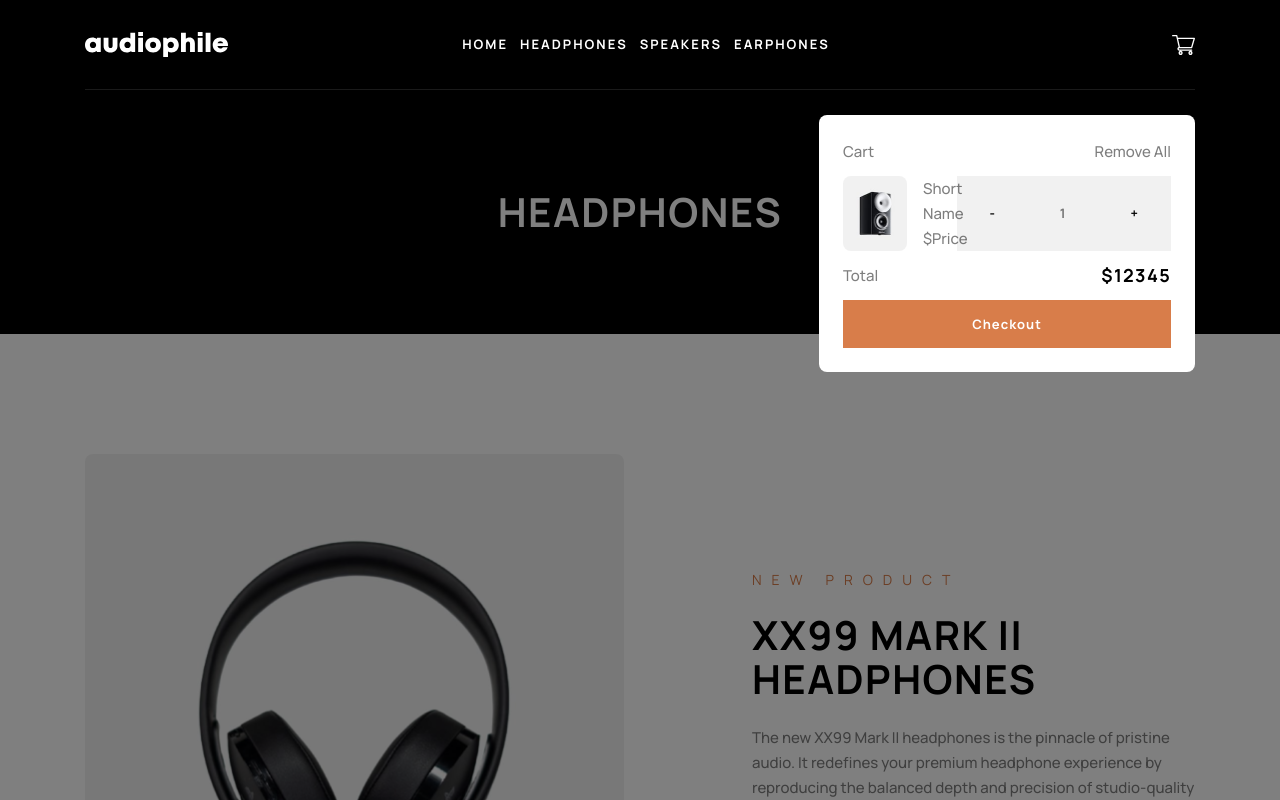
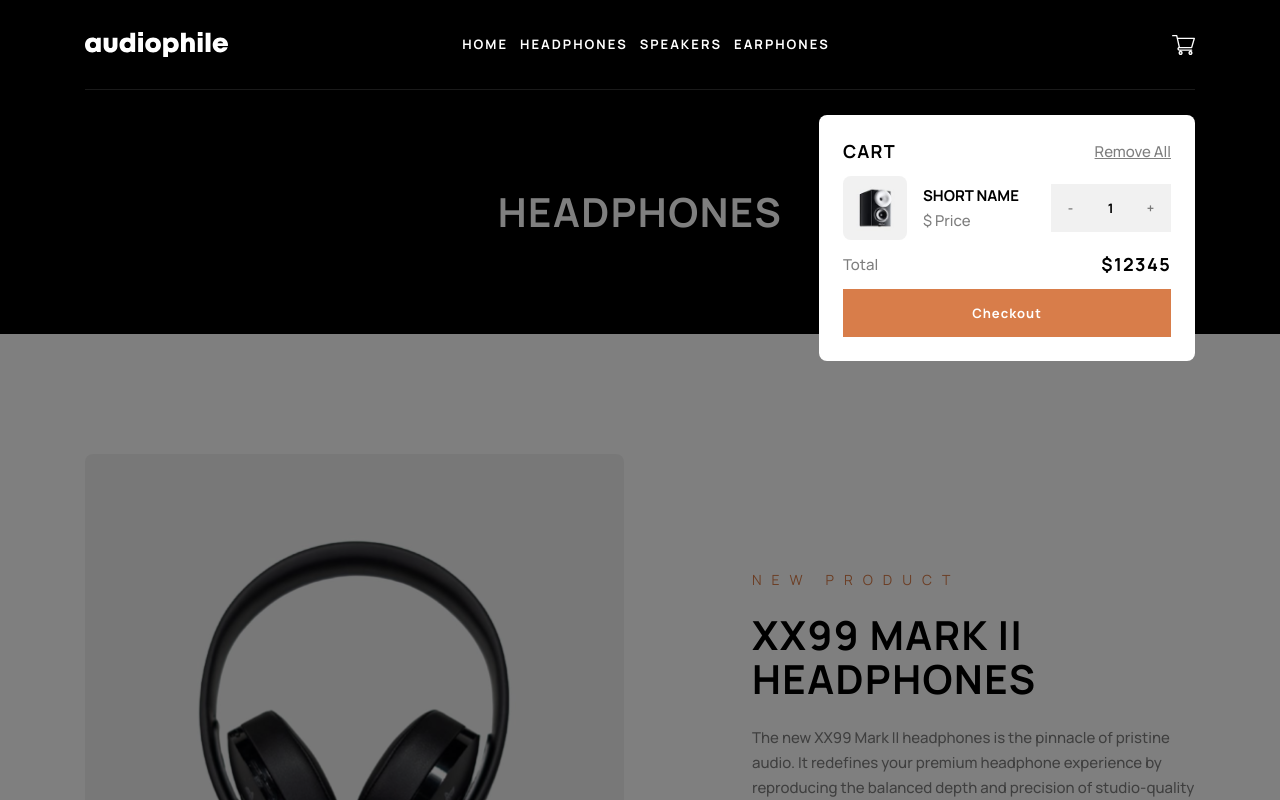
Before and after one commit to scottmotion/audiophile-ecommerce, a React (Vite) app: page /audiophile-ecommerce/headphones in a window 1280 px wide. Both pictures are taken after a click on the button 1183 px from the left and 44 px from the top of the page. Shown: the top 800 px of the page. Built offline with nearby package versions, Linux system fonts and the light colour scheme.

Commit message:
Update CartModal.tsx

```diff
--- a/src/Components/CartModal.tsx
+++ b/src/Components/CartModal.tsx
@@ -17,32 +17,36 @@ export default function CartModal({ setShowCart }: CartModalProps) {
         className="absolute right-0 top-20 z-40 flex max-h-[calc(100vh-8rem)] w-full max-w-[calc(100vw-3rem)] flex-col justify-start gap-3 overflow-y-auto rounded-lg bg-white p-6 md:max-w-[23.5rem]"
       >
         <div className="flex flex-row items-center justify-between">
-          <p>Cart</p>
-          <button className="opacity-50 hover:text-dark-orange hover:opacity-100">
+          <p className="heading-7 opacity-100">Cart</p>
+          <button className="underline opacity-50 hover:text-dark-orange hover:opacity-100">
             Remove All
           </button>
         </div>
-        <div className="flex flex-row justify-between gap-4">
+        <div className="flex flex-row items-center justify-between gap-4">
           <div className="flex flex-row gap-4">
             <img
               src="/assets/cart/image-zx9-speaker.jpg"
               className="w-16 rounded-lg"
             />
             <div className="flex flex-col justify-center">
-              <p>Short Name</p>
-              <p>$Price</p>
+              <p className="font-bold uppercase opacity-100">Short Name</p>
+              <p>$ Price</p>
             </div>
           </div>
 
           <div className="flex flex-row items-center justify-center bg-light-grey">
-            <button className="btn">-</button>
-            <p className="btn">1</p>
-            <button className="btn">+</button>
+            <button className="btn-quantity opacity-50 hover:text-dark-orange hover:opacity-100">
+              -
+            </button>
+            <p className="btn-quantity select-none opacity-100">1</p>
+            <button className="btn-quantity opacity-50 hover:text-dark-orange hover:opacity-100">
+              +
+            </button>
           </div>
         </div>
         <div className="flex flex-row items-center justify-between">
           <p>Total</p>
-          <p className="let heading-7 opacity-100">$12345</p>
+          <p className="heading-7 opacity-100">$12345</p>
         </div>
 
         <Link
```
